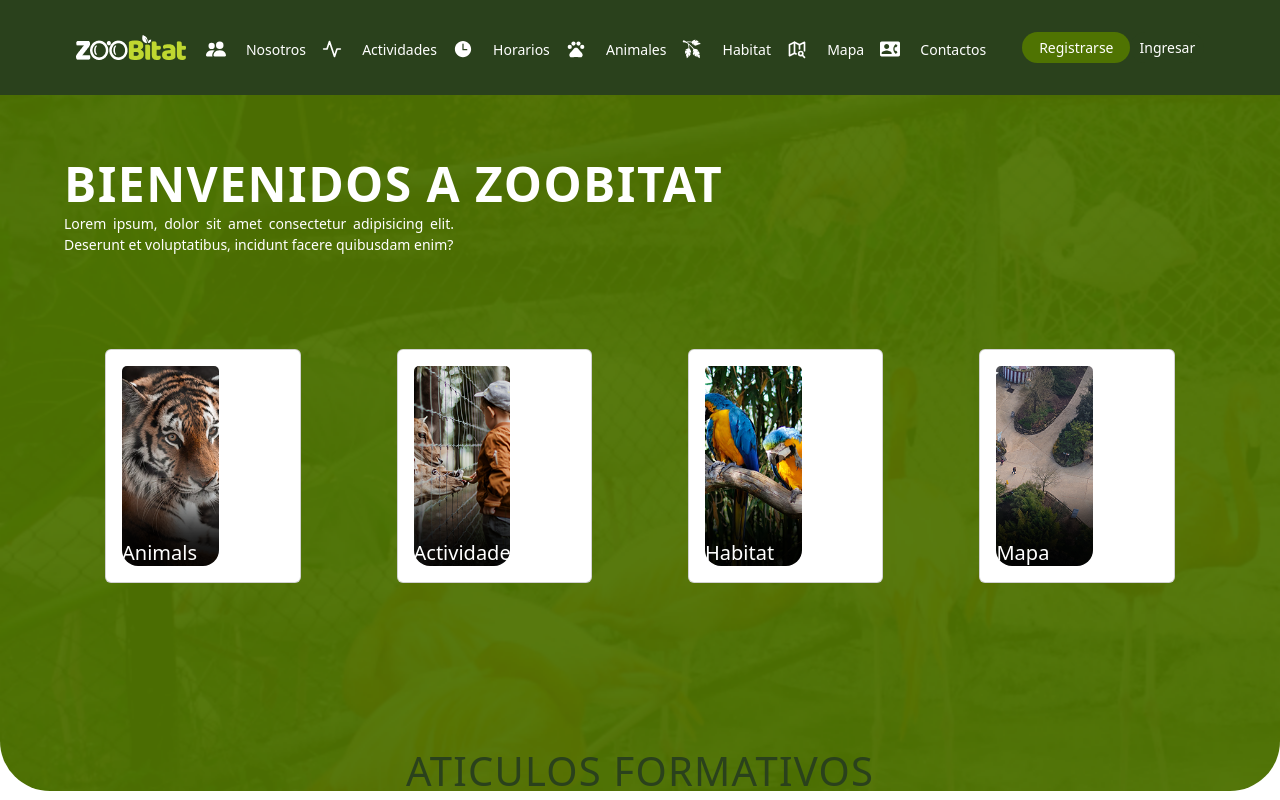
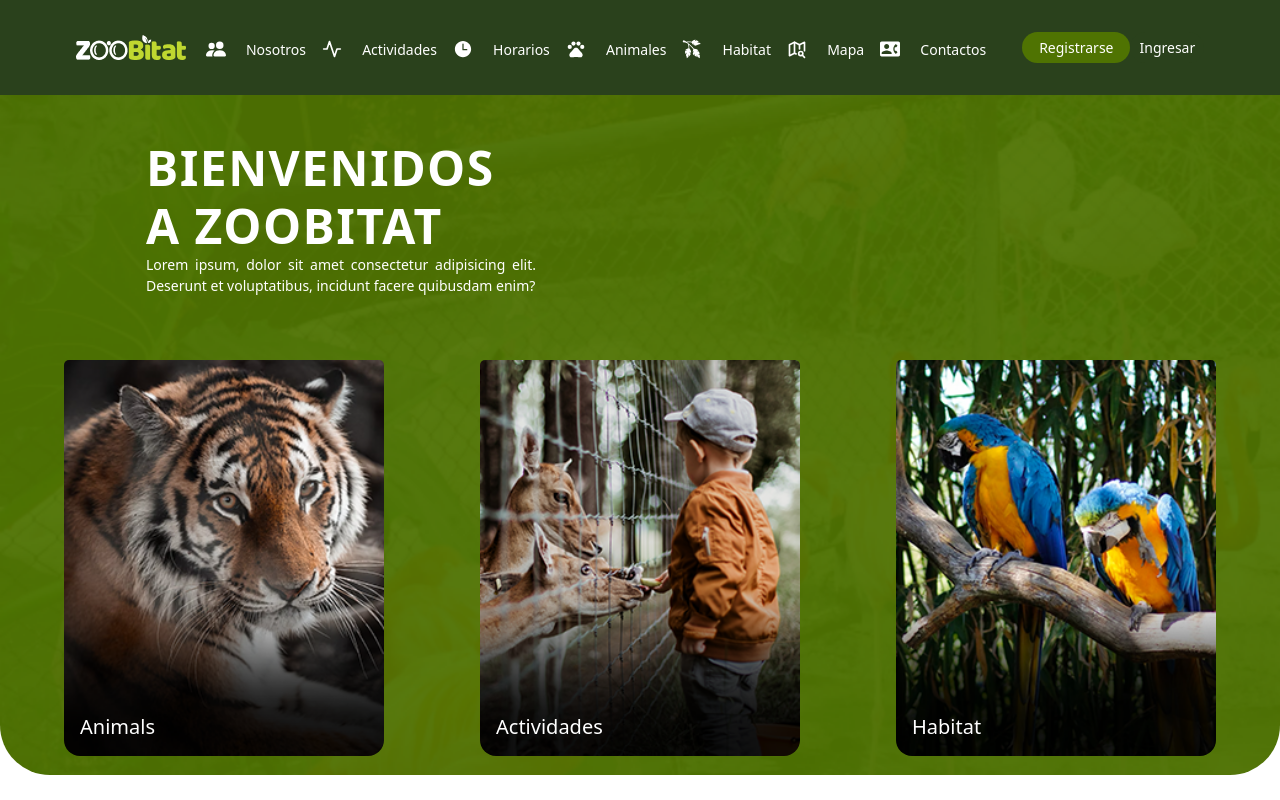
Before and after one commit to gregrodrig/Zoobitat_Front, a React (Create React App) app: page / in a window 1280 px wide. Shown: the top 800 px of the page. Built offline with nearby package versions, Linux system fonts and the light colour scheme; no server answers.

Commit message:
adding home image responsive styles

```diff
--- a/src/App.css
+++ b/src/App.css
@@ -56,11 +56,10 @@ h1 {
     height: 700px;
     border-bottom-right-radius: 50px;
     border-bottom-left-radius: 50px;
+  }
+}
 
-  }
-  }
-
-  .App-link {
+.App-link {
   color: #61dafb;
 }
 
@@ -72,7 +71,7 @@ h1 {
     transform: rotate(360deg);
   }
 }
-@media (max-width: 560px) {
+@media (max-width: 634px) {
   .Header-title {
     font-size: calc(1rem + 2vmin);
     padding-top: 1rem;
--- a/src/components/animalCard/AnimalCard.jsx
+++ b/src/components/animalCard/AnimalCard.jsx
@@ -1,7 +1,7 @@
 import { Link } from "react-router-dom";
 import styles from "./AnimalCard.module.css";
 import Card from "react-bootstrap/Card";
-import miVariableGlobal from '../../global.js';
+import miVariableGlobal from "../../global.js";
 const img = "https://cdn2.thecatapi.com/images/0XYvRd7oD.jpg";
 
 export function AnimalCard({ animal }) {
--- a/src/components/animalCard/AnimalCard.module.css
+++ b/src/components/animalCard/AnimalCard.module.css
@@ -9,8 +9,10 @@
   border: none;
 }
 
-.animalCard {
-  border: none;
+.animalCard,
+.card {
+  border: none !important;
+  background: none !important;
 }
 .animalContainer {
   padding: 0 !important;
@@ -20,7 +22,6 @@
 }
 .animalImage {
   border-radius: 1rem;
-  border: none;
 }
 .animalName {
   margin-top: -4rem;
@@ -28,24 +29,12 @@
   padding-left: 1rem;
   font-size: 2rem;
 }
-@media (min-width: 1024px) {
-  .animalImage {
-    width: 50px;
-    height: 290px;
-  }
-  .animalFullContainer {
-    justify-content: center;
-    padding: 30px;
-  }
-
-}
-@media (max-width: 560px) {
+@media (max-width: 812px) {
   .animalName {
     margin-top: -2rem;
     color: white;
     padding-left: 0.5rem;
     font-size: 1rem;
-
   }
   .animalFullContainer {
     display: grid;
@@ -55,5 +44,25 @@
     margin: 1.5rem;
     text-align: left;
   }
+}
 
+@media (min-width: 813px) {
+  .animalFullContainer {
+    display: grid;
+    grid-template-columns: repeat(3, 1fr);
+    gap: 2rem;
+  }
 }
+@media (min-width: 1141px) {
+  .animalFullContainer {
+    gap: 6rem;
+  }
+}
+@media (min-width: 1300px) {
+  .animalFullContainer {
+    display: grid;
+    grid-template-columns: repeat(4, 1fr);
+    /* grid-auto-rows: minmax(100px, auto); */
+    gap: 1rem;
+  }
+}
--- a/src/components/animalList/AnimalList.css
+++ b/src/components/animalList/AnimalList.css
@@ -50,7 +50,7 @@
 .card-body p {
   width: 100%;
 }
-.card-img-top {
+.image-card {
   width: 50% !important;
   height: 12.5rem;
   object-fit: cover;
--- a/src/components/animalList/AnimalList.jsx
+++ b/src/components/animalList/AnimalList.jsx
@@ -56,6 +56,7 @@ function AnimalList() {
                 <Link to={`/AnimalDetails/${animal.idEspecie}`}>
                   <div className="d-flex">
                     <Card.Img
+                      className="image-card"
                       variant="top"
                       src={animal.icono}
                       alt={animal.nombre}
--- a/src/components/header/Home.jsx
+++ b/src/components/header/Home.jsx
@@ -1,38 +1,45 @@
-import React from 'react'
-import { Link } from 'react-router-dom'
-import Menu from './Menu'
+import React from "react";
+import { Link } from "react-router-dom";
+import Menu from "./Menu";
 import { AnimalCard } from "../animalCard/AnimalCard";
-import NoticiasList from 'components/Noticia/NoticiasList';
-import "../../index.css"
+import NoticiasList from "components/Noticia/NoticiasList";
+import "../../index.css";
+import { Col, Container, Row } from "react-bootstrap";
 
 function Home() {
   return (
     <div className="App">
       <header className="App-header">
+        <Container>
+          <Row>
+            <Col>
               <h1
                 className="Header-title"
                 style={{
-            fontSize: '3rem',
-            marginBottom:'-0px'
+                  fontSize: "3rem",
+                  marginBottom: "-0px",
                 }}
               >
                 Bienvenidos a ZOOBITAT
               </h1>
+            </Col>
+            <Col>
               <p id="Header-description">
-    Lorem ipsum, dolor sit amet consectetur adipisicing elit. Deserunt et
-    voluptatibus, incidunt facere quibusdam enim?
+                Lorem ipsum, dolor sit amet consectetur adipisicing elit.
+                Deserunt et voluptatibus, incidunt facere quibusdam enim?
               </p>
+            </Col>
+          </Row>
+        </Container>
+
         <AnimalCard animal={undefined} />
-
-
-  <h1 className='articulo-informativos'    >ATICULOS FORMATIVOS</h1>
-  <div style={{width:"95%" , margin:"5px"}}>
-    <NoticiasList/>
+        <h1 className="articulo-informativos">ATICULOS FORMATIVOS</h1>
+        <div style={{ width: "95%", margin: "5px" }}>
+          <NoticiasList />
         </div>
-
       </header>
     </div>
-  )
+  );
 }
 
-export default Home
+export default Home;
--- a/src/components/header/Menu.jsx
+++ b/src/components/header/Menu.jsx
@@ -17,6 +17,7 @@ import { MdContactPhone } from "react-icons/md";
 import useUser from "../../hooks/useUser";
 import axiosInstance from "utils/api/CallApi";
 import { useCallback, useEffect, useState } from "react";
+import { Col, Row } from "react-bootstrap";
 const roles = {
   Admin: 1,
   Cuidador: 2,
@@ -54,29 +55,30 @@ function Menu() {
           expand={expand}
           className={`p-0 ${style.customNavbar} navbar-mobile `}
         >
-          <Container fluid>
+          <Container fluid className={`${style.mainContainer}`}>
+            <Row>
+              <Col xs={4}>
                 <Navbar.Toggle
                   aria-controls={`offcanvasNavbar-expand-${expand}`}
                   className={`menuToggle ${style.customMenuToggle}`}
                 />
-
+              </Col>
+              <Col xs={8}>
                 <Navbar.Brand href="#">
                   <Link to="/">
-                <img
-                  src="assets/Logo.png"
-                  alt="Logo"
-                  style={{ marginRight: "120px" }}
-                />
+                    <img src="assets/Logo.png" alt="Logo" />
                   </Link>
                 </Navbar.Brand>
+              </Col>
+            </Row>
             <Navbar.Offcanvas
               id={`offcanvasNavbar-expand-${expand}`}
               aria-labelledby={`offcanvasNavbarLabel-expand-${expand}`}
               placement="start"
             >
               <Offcanvas.Header
+                style={{ backgroundColor: "#4F7302" }}
                 closeButton
-                style={{ backgroundColor: "#4F7302" }}
               >
                 <Offcanvas.Title
                   id={`offcanvasNavbarLabel-expand-${expand}`}
--- a/src/components/header/Menu.module.css
+++ b/src/components/header/Menu.module.css
@@ -4,6 +4,9 @@
 }
 .customNavbar {
   background-color: #2a411c;
+}
+.mainContainer {
+  padding: 0.75rem;
 }
 .menuToggle {
   color: white;
--- a/src/components/header/MenuWeb.jsx
+++ b/src/components/header/MenuWeb.jsx
@@ -90,7 +90,7 @@ function MenuWeb() {
         <Navbar
           key={expand}
           expand={expand}
-          className={`mb-3 ${style.customNavbar} navbar-laptop`}
+          className={`${style.customNavbar} navbar-laptop`}
         >
           <Container fluid className="container-menu">
             <Row className="justify-content-between">
```
Lines whose indentation alone changed are shown as unchanged.
